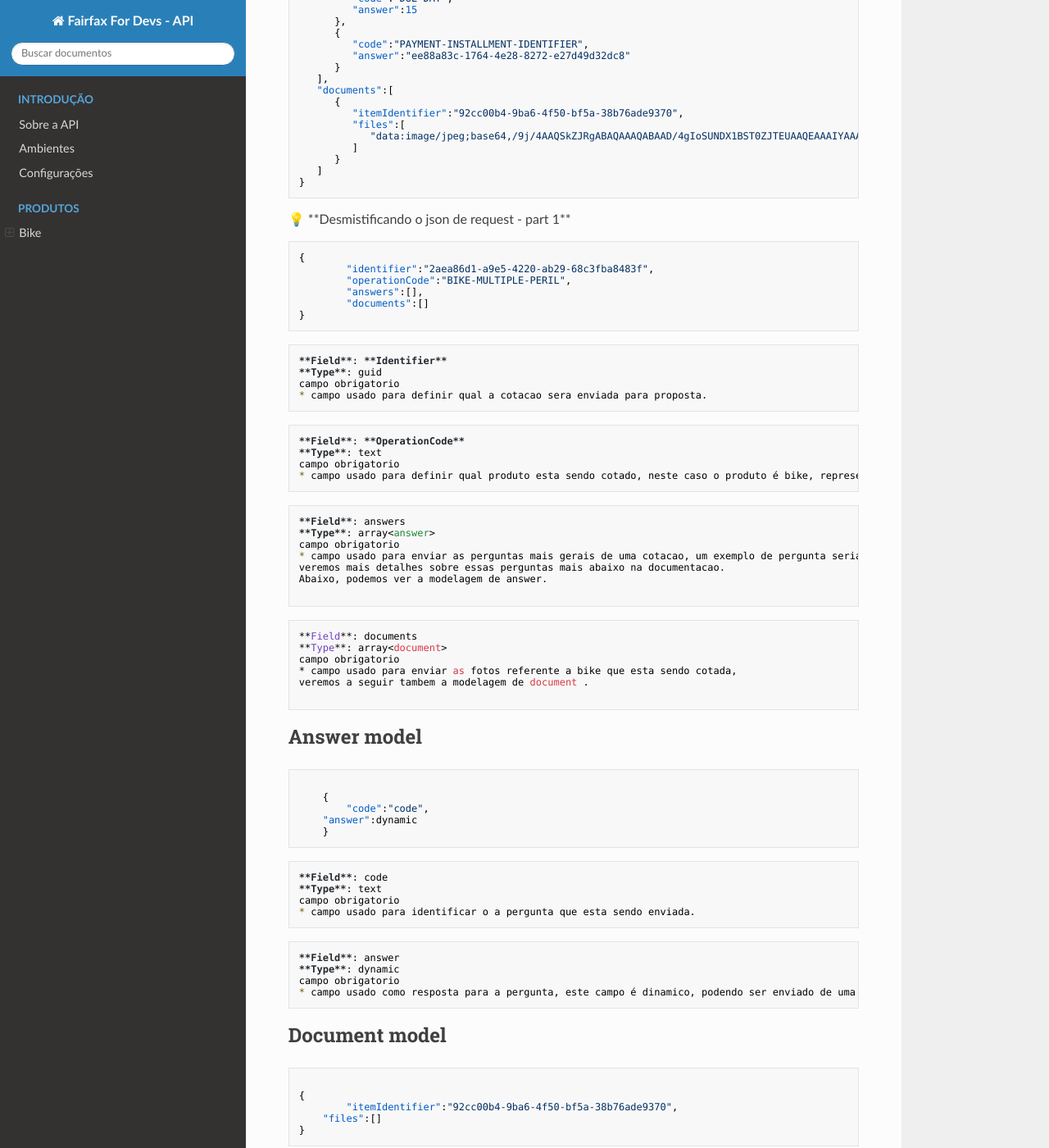
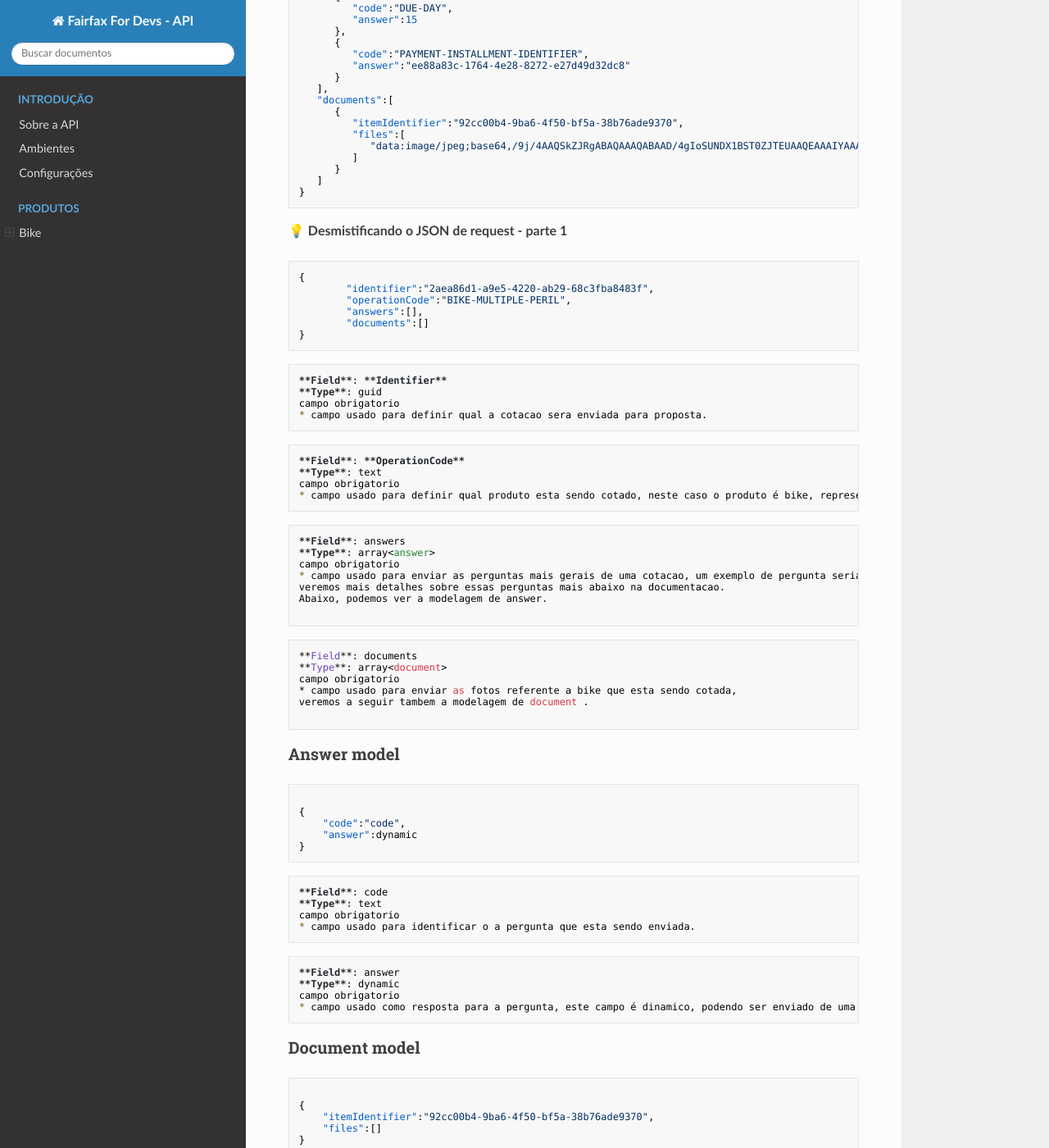
Before and after one commit to trinca137/ff-for-devs-docs, an MkDocs documentation site: the page built from docs/produtos/bike/criar-proposta.md, in a window 1280 px wide and 1400 px high, scrolled down 3522 px. Shown: the whole window at 82% size. Built offline with MkDocs 1.6.1, drawn with Linux system fonts in a browser that asks for light colours; nearby versions of some CDN libraries; some of the changed text lies outside the part shown.

Commit message:
add some changes

````diff
--- a/docs/produtos/bike/criar-proposta.md
+++ b/docs/produtos/bike/criar-proposta.md
@@ -7,10 +7,9 @@
 **Ocp-Apim-Subscription-Key**: your apiKey
 ```
 
-<aside>
-💡 **Exemplo de json de request**
 
-</aside>
+💡 **Exemplo do JSON de request**
+
 
 ```json
 {
@@ -261,10 +260,10 @@
 }
 ```
 
-<aside>
-💡 **Desmistificando o json de request - part 1**
 
-</aside>
+💡 **Desmistificando o JSON de request - parte 1**
+
+
 
 ```json
 {
@@ -308,14 +307,14 @@ veremos a seguir tambem a modelagem de document .
 
 ```
 
-## Answer model
+### Answer model
 
 ```json
 
-	{
-		"code":"code",
-    "answer":dynamic
-	}
+{
+	"code":"code",
+	"answer":dynamic
+}
 ```
 
 ```
@@ -332,13 +331,13 @@ campo obrigatorio
 * campo usado como resposta para a pergunta, este campo é dinamico, podendo ser enviado de uma simples string até um array de array de answer "**array<array<answer>>**"
 ```
 
-## Document model
+### Document model
 
 ```json
 
 {
-		"itemIdentifier":"92cc00b4-9ba6-4f50-bf5a-38b76ade9370",
-    "files":[]
+	"itemIdentifier":"92cc00b4-9ba6-4f50-bf5a-38b76ade9370",
+	"files":[]
 }
 ```
 
@@ -356,17 +355,17 @@ campo obrigatorio
 * campo usado como resposta para enviar as fotos no formato de **base64**
 ```
 
-<aside>
-💡 **Desmistificando o json de request - part 2**
 
-</aside>
+💡 **Desmistificando o json de request - parte 2**
+
+
 
 > Como explicado mais acima, o campo **answers** tem como finalidade enviar as perguntas referentes a cotação, abaixo voce vera os valores que poderão/deverão estar inclusos nesse array.
 >
 
 ```json
 {
-		"identifier":"2aea86d1-a9e5-4220-ab29-68c3fba8483f",
+	"identifier":"2aea86d1-a9e5-4220-ab29-68c3fba8483f",
     "operationCode": "BIKE-MULTIPLE-PERIL",
     "answers": [
         {
@@ -374,7 +373,7 @@ campo obrigatorio
             "answer": "BIKE-MULTIPLE-PERIL"
         }
     ]
-	}
+}
 ```
 
 ```
@@ -579,18 +578,18 @@ Obrigatorio que esteja incluido no array
 Obrigatorio que esteja incluido no array
 * esta pergunta em formato de array de answer é usado para enviar as perguntas mais especificas do produto em questao, neste caso bike. Veremos essas perguntas com mais detalhes na proxima parte.
 ```
+___
 
-<aside>
-💡 **Desmistificando o json de request - part 3**
+💡 **Desmistificando o JSON de request - parte 3**
 
-</aside>
+
 
 > Como explicado mais acima, o campo **items** dentro do **array de answer** tem como finalidade enviar as perguntas mais especificas do produto que esta sendo contado (bike), abaixo voce vera os valores que poderão/deverão estar inclusos nesse array.
 >
 
 ```json
 {
-		"identifier":"2aea86d1-a9e5-4220-ab29-68c3fba8483f",
+	"identifier":"2aea86d1-a9e5-4220-ab29-68c3fba8483f",
     "operationCode": "BIKE-MULTIPLE-PERIL",
     "answers": [
         {
@@ -772,10 +771,10 @@ Obrigatorio que esteja incluido no array (se INVOICE == TRUE)
 se defida  como true, indica que "**Estou ciente e de acordo que a nota fiscal e/ou cupom fiscal da bicicleta em nome do segurado, serão solicitados em caso de sinistro.**"
 ```
 
-<aside>
-💡 **Desmistificando o json de request - part 4.1**
 
-</aside>
+💡 **Desmistificando o JSON de request - part 4.1**
+
+
 
 > Como explicado mais acima, o campo **parts** dentro do **array de items** tem como finalidade
 enviar as partes customizadas da bike, abaixo você vera os valores que poderão
@@ -891,10 +890,9 @@ REAR-SHIFTER**
 * pergunta usada para definir o valor da parte
 ```
 
-<aside>
+
 💡 **Desmistificando o json de request - part 4.2**
 
-</aside>
 
 > Como explicado mais acima, o campo **coverages** dentro do **array de items** tem como
 finalidade enviar as coberturas, abaixo voce vera os valores que poderão/deverão estar inclusos nesse array.
@@ -1049,10 +1047,11 @@ Os possiveis valores para esta pergunta são:
 }
 ```
 
-<aside>
-💡 **Exemplo de json de response**
+___
 
-</aside>
+💡 **Exemplo do JSON de response**
+
+
 
 ```json
 {
````
Also changed, not shown: docs/index.md (+3 -0 lines), docs/produtos/bike/criar-cotacao.md (+2 -2 lines), docs/produtos/bike/realizar-checkout.md (+5 -5 lines), docs/produtos/bike/sobre-o-produto.md (+4 -13 lines).
